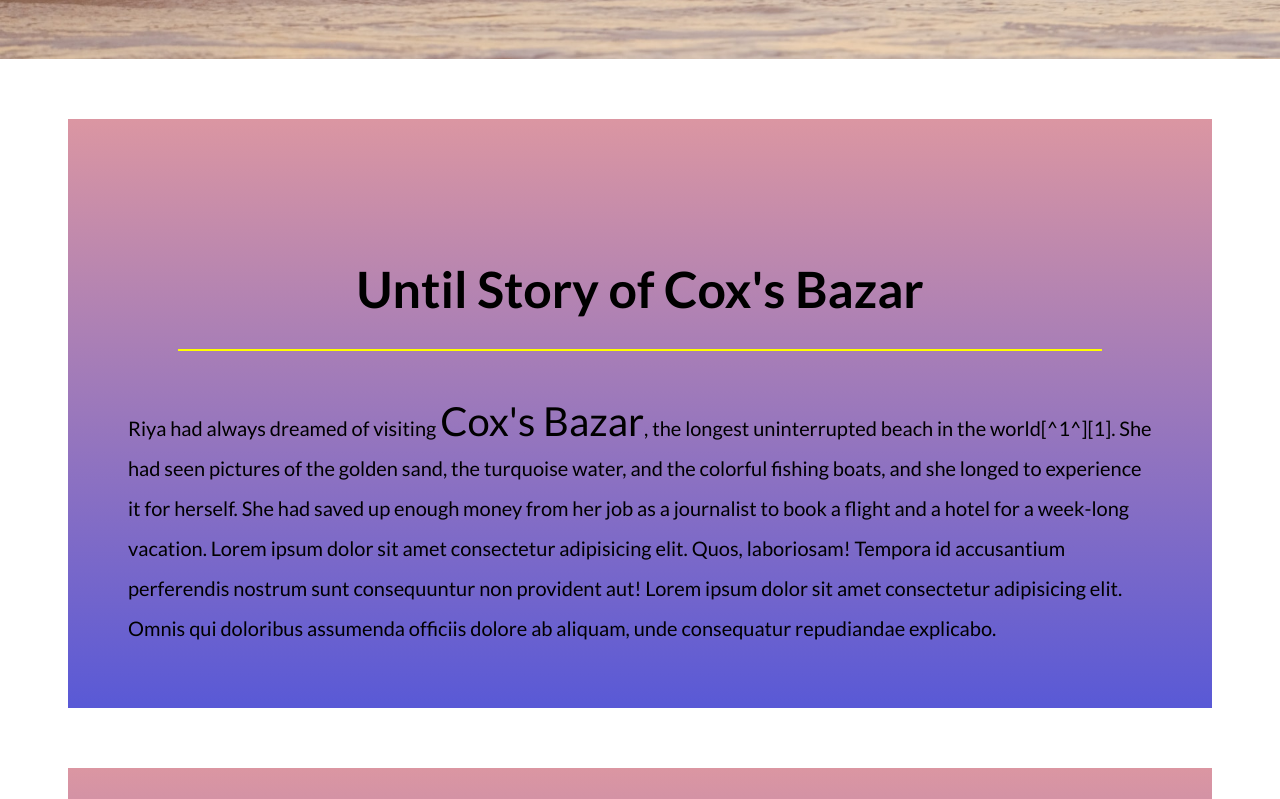
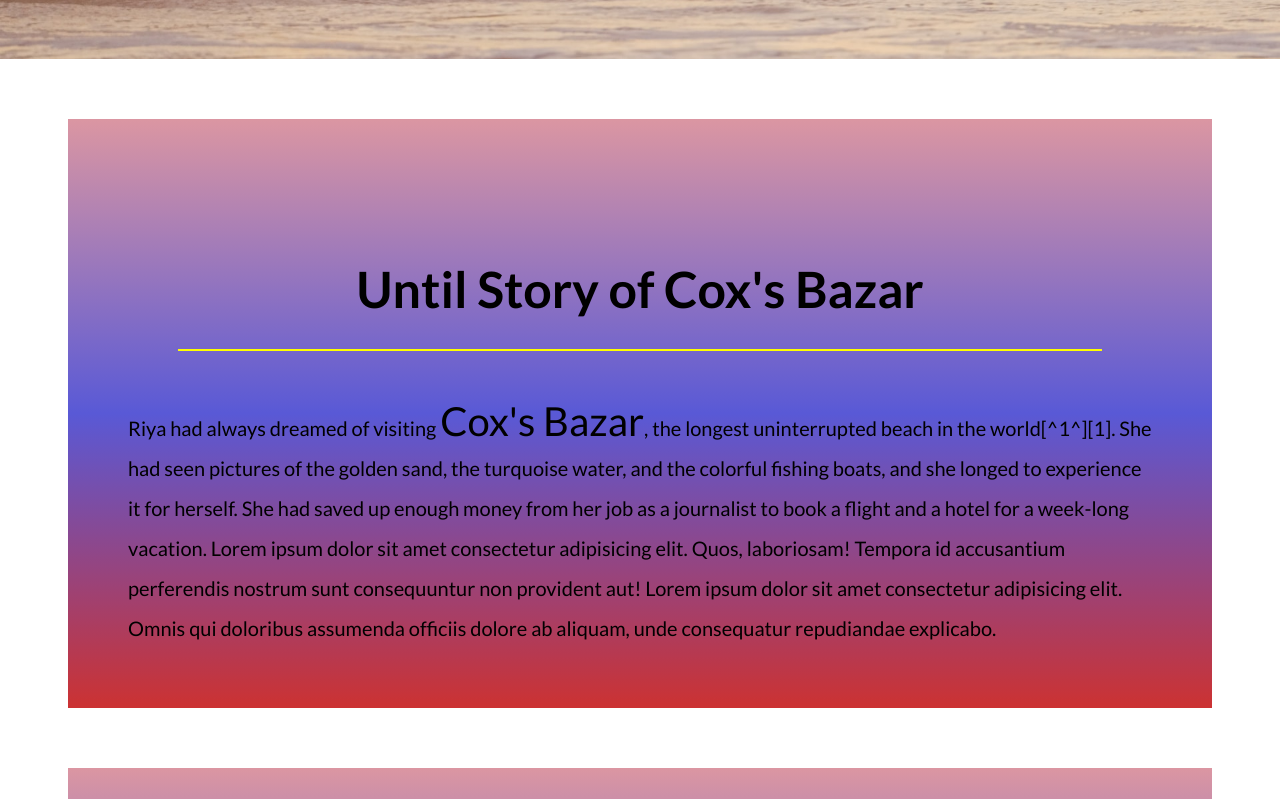
Before and after one commit to Antor4q/who-am-i, a plain HTML site: page index.html in a window 1280 px wide. Shown: the part 741-1540 px from the top of the page. Drawn offline with Linux system fonts and the light colour scheme; a web font is replaced by a local one.

Commit message:
colors added in

```diff
--- a/style.css
+++ b/style.css
@@ -27,7 +27,7 @@
     margin:60px auto;
 
     padding:60px;
-    background:linear-gradient(rgb(219, 150, 162),rgb(89, 89, 214))
+    background:linear-gradient(rgb(219, 150, 162),rgb(89, 89, 214),rgb(204, 50, 50))
 
 }
 .article h2, #cow-type h2{
```
